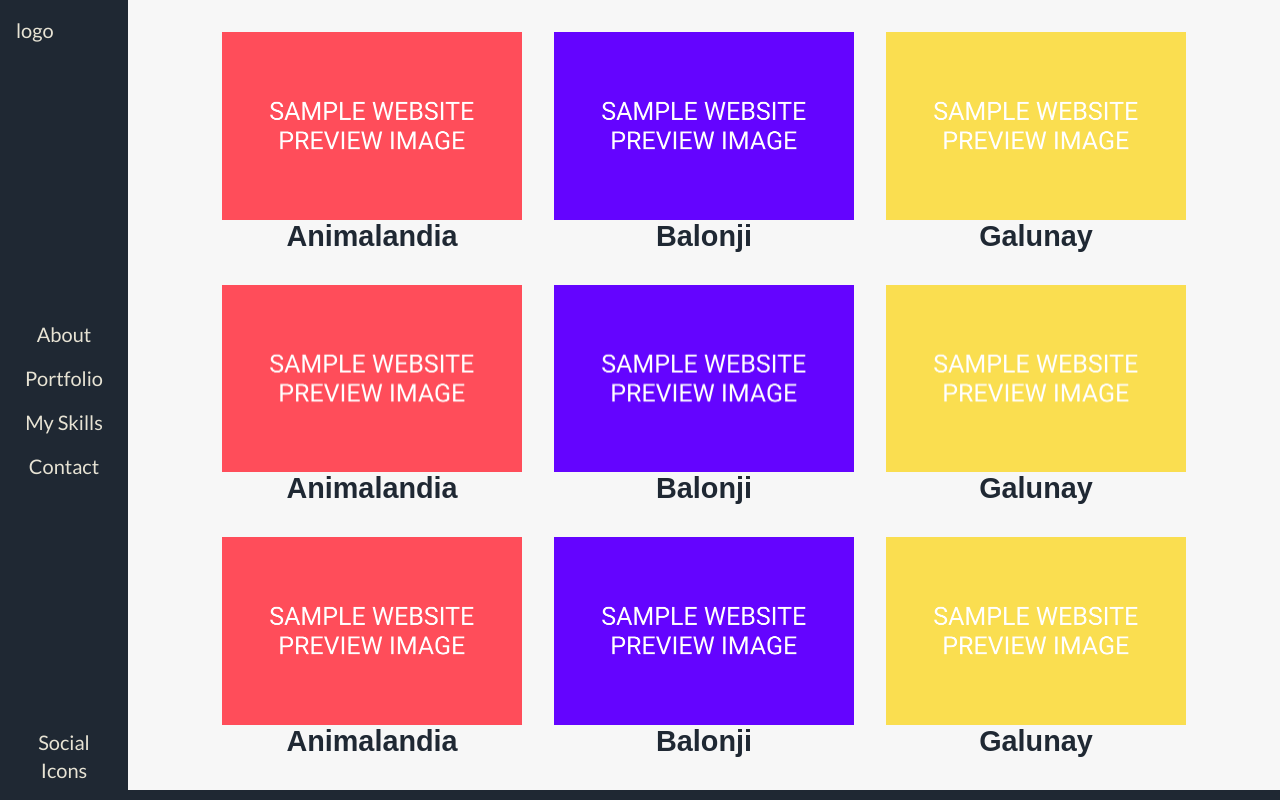
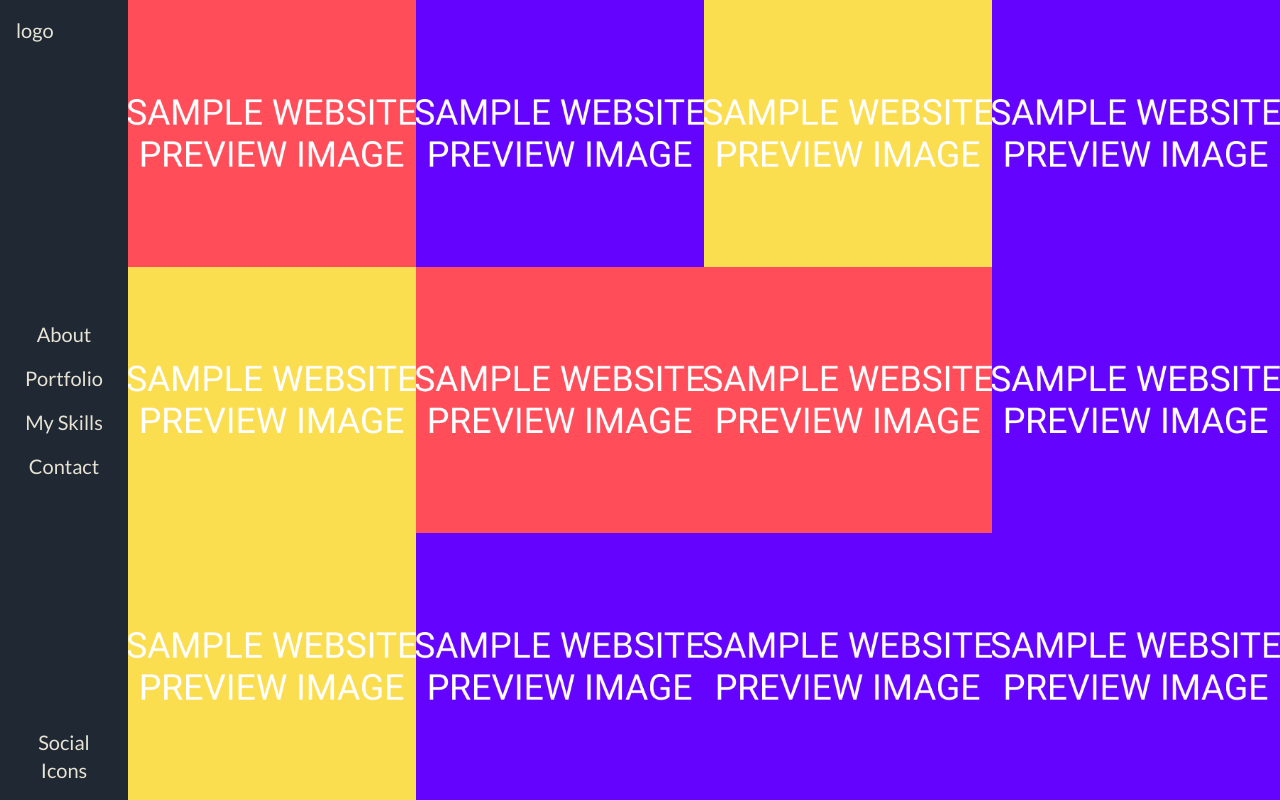
Before and after one commit to devMarco02/devMarco-Portfolio, a React (Create React App) app: page /portfolio in a window 1280 px wide. Built offline with nearby package versions, Linux system fonts and the light colour scheme; a web font is replaced by a local one.

Commit message:
portfolio-page - made responsive

```diff
--- a/src/css/main.css
+++ b/src/css/main.css
@@ -3255,38 +3255,95 @@ textarea {
 }
 
 .portfolio-page {
-  margin-left: 10vw;
-  width: 90vw;
-  height: auto;
+  background: #1f2833;
+  width: 100%;
+  height: 100vh;
   display: grid;
   place-items: center;
+  margin-top: 9vh;
+}
+@media (min-width: 834px) {
+  .portfolio-page {
+    margin: 0;
+    margin-left: 10%;
+    width: 90%;
+  }
 }
 .portfolio-page__container {
-  display: flex;
-  justify-content: center;
-  align-items: center;
-  flex-wrap: wrap;
+  display: grid;
+  grid-template-columns: repeat(auto-fit, minmax(250px, 1fr));
   width: 100%;
-  max-width: 1100px;
-  height: auto;
-  gap: 2rem;
-  padding: 2rem;
-}
-.portfolio-page__project {
+}
+@media (min-width: 834px) {
+  .portfolio-page__container {
+    height: 100vh;
+    min-height: 640px;
+    max-height: 1000px;
+  }
+}
+@media (min-width: 1024px) {
+  .portfolio-page__container {
+    min-height: 700px;
+    max-height: 749px;
+  }
+}
+@media (min-width: 1200px) {
+  .portfolio-page__container {
+    grid-template-columns: repeat(auto-fit, minmax(270px, 1fr));
+    max-height: 810px;
+    min-height: 640px;
+  }
+}
+@media (min-width: 1440px) {
+  .portfolio-page__container {
+    grid-template-columns: repeat(auto-fit, minmax(300px, 1fr));
+    max-height: 972px;
+  }
+}
+@media (min-width: 1600px) {
+  .portfolio-page__container {
+    grid-template-columns: repeat(auto-fit, minmax(350px, 1fr));
+    max-height: 1080px;
+    min-height: 750px;
+  }
+}
+@media (min-width: 1920px) {
+  .portfolio-page__container {
+    grid-template-columns: repeat(auto-fit, minmax(430px, 1fr));
+    max-height: 1296px;
+    min-height: 1000px;
+  }
+}
+@media screen and (min-width: 2380px) {
+  .portfolio-page__container {
+    grid-template-columns: repeat(auto-fit, minmax(470px, 1fr));
+    max-height: 1606px;
+  }
+}
+@media (min-width: 2560px) {
+  .portfolio-page__container {
+    grid-template-columns: repeat(auto-fit, minmax(570px, 1fr));
+    max-height: 1728px;
+    min-height: 1200px;
+  }
+}
+@media screen and (min-width: 3150px) {
+  .portfolio-page__container {
+    grid-template-columns: repeat(auto-fit, minmax(600px, 1fr));
+  }
+}
+.portfolio-page__img-container {
+  overflow: hidden;
   cursor: pointer;
-  flex: 0 1 300px;
-  display: flex;
-  flex-direction: column;
-  align-items: center;
-}
-.portfolio-page__img-container {
-  display: flex;
-  justify-content: center;
-  align-items: center;
 }
 .portfolio-page__img {
+  object-fit: cover;
   width: 100%;
-  height: auto;
+  height: 100%;
+  transition: all 0.3s ease-out;
+}
+.portfolio-page__img:hover {
+  transform: scale(1.05);
 }
 
 .not-found-page {
--- a/src/data/PortfolioPageData.js
+++ b/src/data/PortfolioPageData.js
@@ -31,17 +31,9 @@ const PortfolioPageData = [
     image: thumbnail3,
     dataOriginal: full3,
   },
+
   {
     id: "4",
-    title: "Animalandia",
-    description:
-      "Lorem ipsum dolor sit amet consectetur adipisicing elit. Architecto sequi libero perspiciatis! Beatae itaque totam animi nulla magni quas nostrum? Lorem ipsum dolor sit amet consectetur adipisicing elit. Architecto sequi libero perspiciatis! Beatae itaque totam animi nulla magni quas nostrum?",
-    image: thumbnail1,
-    dataOriginal: full1,
-    dataLink: "https://devmarco02-apparel-coming-soon.netlify.app",
-  },
-  {
-    id: "10",
     title: "Balonji",
     description:
       "Lorem ipsum dolor sit amet consectetur adipisicing elit. Architecto sequi libero perspiciatis! Beatae itaque totam animi nulla magni quas nostrum? Lorem ipsum dolor sit amet consectetur adipisicing elit. Architecto sequi libero perspiciatis! Beatae itaque totam animi nulla magni quas nostrum?",
@@ -67,6 +59,15 @@ const PortfolioPageData = [
   },
   {
     id: "7",
+    title: "Animalandia",
+    description:
+      "Lorem ipsum dolor sit amet consectetur adipisicing elit. Architecto sequi libero perspiciatis! Beatae itaque totam animi nulla magni quas nostrum? Lorem ipsum dolor sit amet consectetur adipisicing elit. Architecto sequi libero perspiciatis! Beatae itaque totam animi nulla magni quas nostrum?",
+    image: thumbnail1,
+    dataOriginal: full1,
+    dataLink: "https://devmarco02-apparel-coming-soon.netlify.app",
+  },
+  {
+    id: "8",
     title: "Balonji",
     description:
       "Lorem ipsum dolor sit amet consectetur adipisicing elit. Architecto sequi libero perspiciatis! Beatae itaque totam animi nulla magni quas nostrum? Lorem ipsum dolor sit amet consectetur adipisicing elit. Architecto sequi libero perspiciatis! Beatae itaque totam animi nulla magni quas nostrum?",
@@ -74,13 +75,37 @@ const PortfolioPageData = [
     dataOriginal: full2,
   },
   {
-    id: "8",
+    id: "9",
     title: "Galunay",
     description:
       "Lorem ipsum dolor sit amet consectetur adipisicing elit. Architecto sequi libero perspiciatis! Beatae itaque totam animi nulla magni quas nostrum? Lorem ipsum dolor sit amet consectetur adipisicing elit. Architecto sequi libero perspiciatis! Beatae itaque totam animi nulla magni quas nostrum?",
     image: thumbnail3,
     dataOriginal: full3,
   },
+  {
+    id: "10",
+    title: "Balonji",
+    description:
+      "Lorem ipsum dolor sit amet consectetur adipisicing elit. Architecto sequi libero perspiciatis! Beatae itaque totam animi nulla magni quas nostrum? Lorem ipsum dolor sit amet consectetur adipisicing elit. Architecto sequi libero perspiciatis! Beatae itaque totam animi nulla magni quas nostrum?",
+    image: thumbnail2,
+    dataOriginal: full2,
+  },
+  {
+    id: "11",
+    title: "Balonji",
+    description:
+      "Lorem ipsum dolor sit amet consectetur adipisicing elit. Architecto sequi libero perspiciatis! Beatae itaque totam animi nulla magni quas nostrum? Lorem ipsum dolor sit amet consectetur adipisicing elit. Architecto sequi libero perspiciatis! Beatae itaque totam animi nulla magni quas nostrum?",
+    image: thumbnail2,
+    dataOriginal: full2,
+  },
+  {
+    id: "12",
+    title: "Balonji",
+    description:
+      "Lorem ipsum dolor sit amet consectetur adipisicing elit. Architecto sequi libero perspiciatis! Beatae itaque totam animi nulla magni quas nostrum? Lorem ipsum dolor sit amet consectetur adipisicing elit. Architecto sequi libero perspiciatis! Beatae itaque totam animi nulla magni quas nostrum?",
+    image: thumbnail2,
+    dataOriginal: full2,
+  },
 ];
 
 export default PortfolioPageData;
--- a/src/pages/PortfolioPage.js
+++ b/src/pages/PortfolioPage.js
@@ -3,7 +3,7 @@ import Modal from "../components/Modal";
 
 import data from "./../data/PortfolioPageData";
 
-const PortfolioPage = ({}) => {
+const PortfolioPage = () => {
   const modalRef = useRef(null);
   const modalImgRef = useRef(null);
   const modalTitleRef = useRef(null);
@@ -36,16 +36,13 @@ const PortfolioPage = ({}) => {
         {data.map((project) => {
           const { id, title, image } = project;
           return (
-            <article
+            <div
               key={id}
-              className="portfolio-page__project"
+              className="portfolio-page__img-container"
               onClick={() => viewProject(id)}
             >
-              <div className="portfolio-page__img-container">
-                <img className="portfolio-page__img" src={image} alt={title} />
-              </div>
-              <h3>{title}</h3>
-            </article>
+              <img className="portfolio-page__img" src={image} alt={title} />
+            </div>
           );
         })}
       </div>
--- a/src/stylesheets/pages/_portfolio-page.scss
+++ b/src/stylesheets/pages/_portfolio-page.scss
@@ -1,38 +1,75 @@
 .portfolio-page {
-  margin-left: 10vw;
-  width: 90vw;
-  height: auto;
+  background: $dark-blue;
+  width: 100%;
+  height: 100vh;
   display: grid;
   place-items: center;
+  margin-top: 9vh;
+  @include mq(large) {
+    margin: 0;
+    margin-left: 10%;
+    width: 90%;
+  }
 
   &__container {
-    display: flex;
-    justify-content: center;
-    align-items: center;
-    flex-wrap: wrap;
+    display: grid;
+    grid-template-columns: repeat(auto-fit, minmax(250px, 1fr));
     width: 100%;
-    max-width: 1100px;
-    height: auto;
-    gap: 2rem;
-    padding: 2rem;
-  }
-
-  &__project {
-    cursor: pointer;
-    flex: 0 1 300px;
-    display: flex;
-    flex-direction: column;
-    align-items: center;
+    @include mq(large) {
+      height: 100vh;
+      min-height: 640px;
+      max-height: 1000px;
+    }
+    @include mq(xlarge) {
+      min-height: 700px;
+      max-height: 749px;
+    }
+    @include mq(xxlarge) {
+      grid-template-columns: repeat(auto-fit, minmax(270px, 1fr));
+      max-height: 810px;
+      min-height: 640px;
+    }
+    @include mq(xxxlarge) {
+      grid-template-columns: repeat(auto-fit, minmax(300px, 1fr));
+      max-height: 972px;
+    }
+    @include mq(wide) {
+      grid-template-columns: repeat(auto-fit, minmax(350px, 1fr));
+      max-height: 1080px;
+      min-height: 750px;
+    }
+    @include mq(xwide) {
+      grid-template-columns: repeat(auto-fit, minmax(430px, 1fr));
+      max-height: 1296px;
+      min-height: 1000px;
+    }
+    @media screen and (min-width: 2380px) {
+      grid-template-columns: repeat(auto-fit, minmax(470px, 1fr));
+      max-height: 1606px;
+    }
+    @include mq(xxwide) {
+      grid-template-columns: repeat(auto-fit, minmax(570px, 1fr));
+      max-height: 1728px;
+      min-height: 1200px;
+    }
+    @media screen and (min-width: 3150px) {
+      grid-template-columns: repeat(auto-fit, minmax(600px, 1fr));
+    }
   }
 
   &__img-container {
-    display: flex;
-    justify-content: center;
-    align-items: center;
+    overflow: hidden;
+    cursor: pointer;
   }
 
   &__img {
+    object-fit: cover;
     width: 100%;
-    height: auto;
+    height: 100%;
+    transition: all 0.3s ease-out;
+
+    &:hover {
+      transform: scale(1.05);
+    }
   }
 }
```
Also changed, not shown: 1 other file (tests, documents, lock files or other folders).
